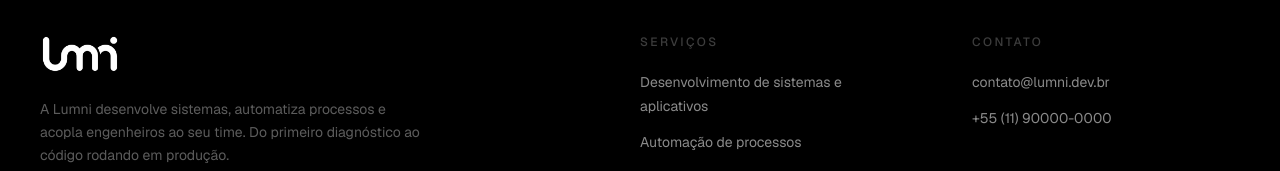
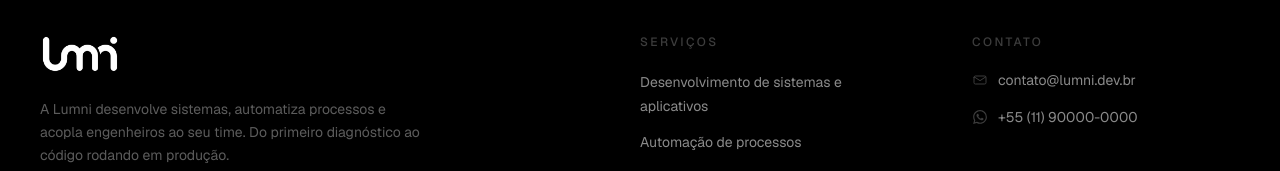
Before and after one commit to Lumni-Dev/lumni-landing, a Next.js app: page / in a window 1280 px wide. Shown: the part 6738-6909 px from the top of the page. Built offline with nearby package versions, Linux system fonts and the light colour scheme.

Commit message:
feat(footer): ícones de whatsapp e email nos links de contato

```diff
--- a/src/components/layout/site-footer.tsx
+++ b/src/components/layout/site-footer.tsx
@@ -1,3 +1,4 @@
+import { ChannelIcon } from "@/components/icons/channel-icon";
 import { Container } from "@/components/ui/container";
 import { Logo } from "@/components/ui/logo";
 import type { Company } from "@/domain/models/company";
@@ -46,8 +47,12 @@ export function SiteFooter({ company, services, channels }: SiteFooterProps) {
                       href={channel.href}
                       target={channel.target}
                       rel={channel.rel}
-                      className="text-sm text-ink-300 transition-colors hover:text-white"
+                      className="group inline-flex items-center gap-2.5 text-sm text-ink-300 transition-colors hover:text-white"
                     >
+                      <ChannelIcon
+                        name={channel.kind}
+                        className="h-4 w-4 shrink-0 text-ink-500 transition-colors group-hover:text-white"
+                      />
                       {channel.value}
                     </a>
                   </li>
```
